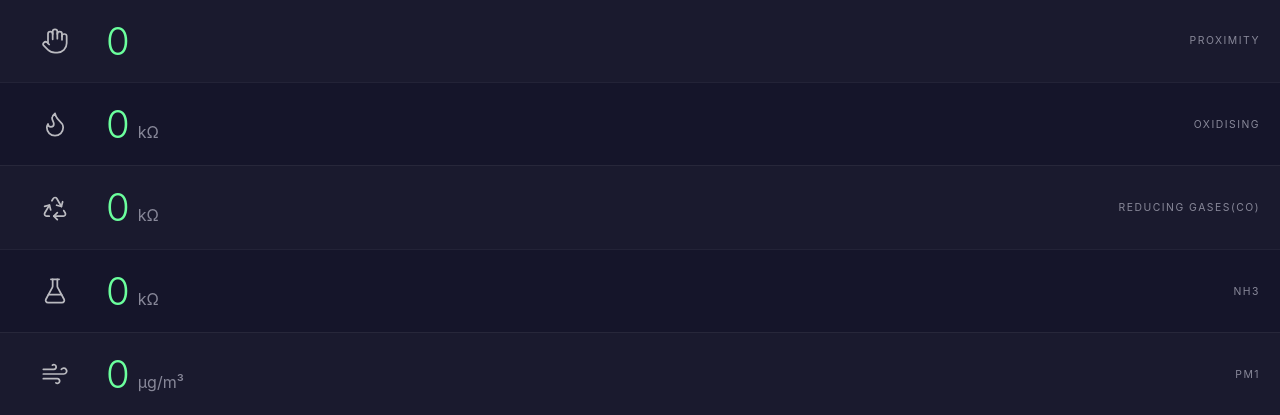
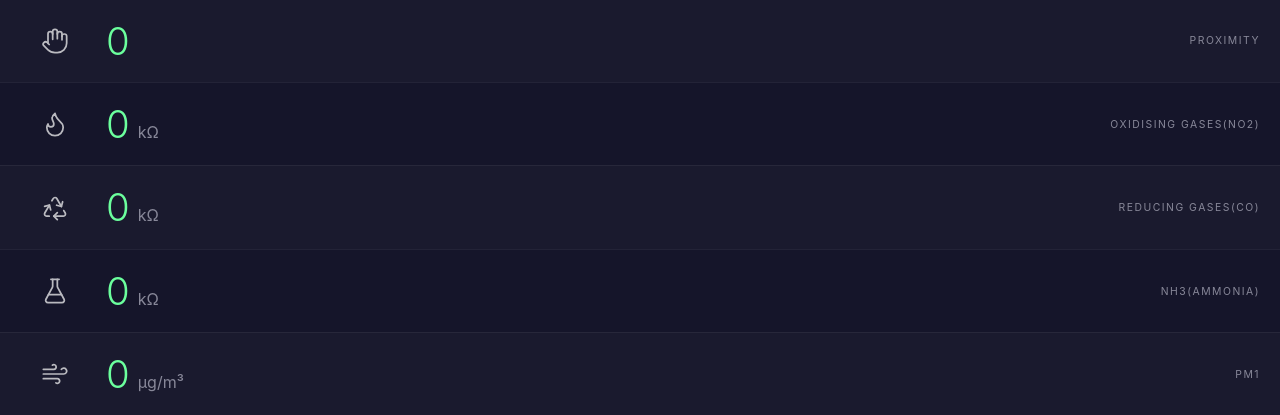
Before and after one commit to NunsOnRipple/enviro-dashboard, a Flask app: page / in a window 1280 px wide. Shown: the part 392-807 px from the top of the page. Run offline with Flask 3, Linux system fonts and the light colour scheme.

Commit message:
rename gases

```diff
--- a/templates/index.html
+++ b/templates/index.html
@@ -217,7 +217,7 @@
             </div>
             <div class="secondary">
                 <div class="stat">
-                    <span class="label">Oxidising</span>
+                    <span class="label">Oxidising Gases(NO2)</span>
                 </div>
             </div>
         </div>
@@ -243,7 +243,7 @@
             </div>
             <div class="secondary">
                 <div class="stat">
-                    <span class="label">NH3</span>
+                    <span class="label">NH3(Ammonia)</span>
                 </div>
             </div>
         </div>
```
